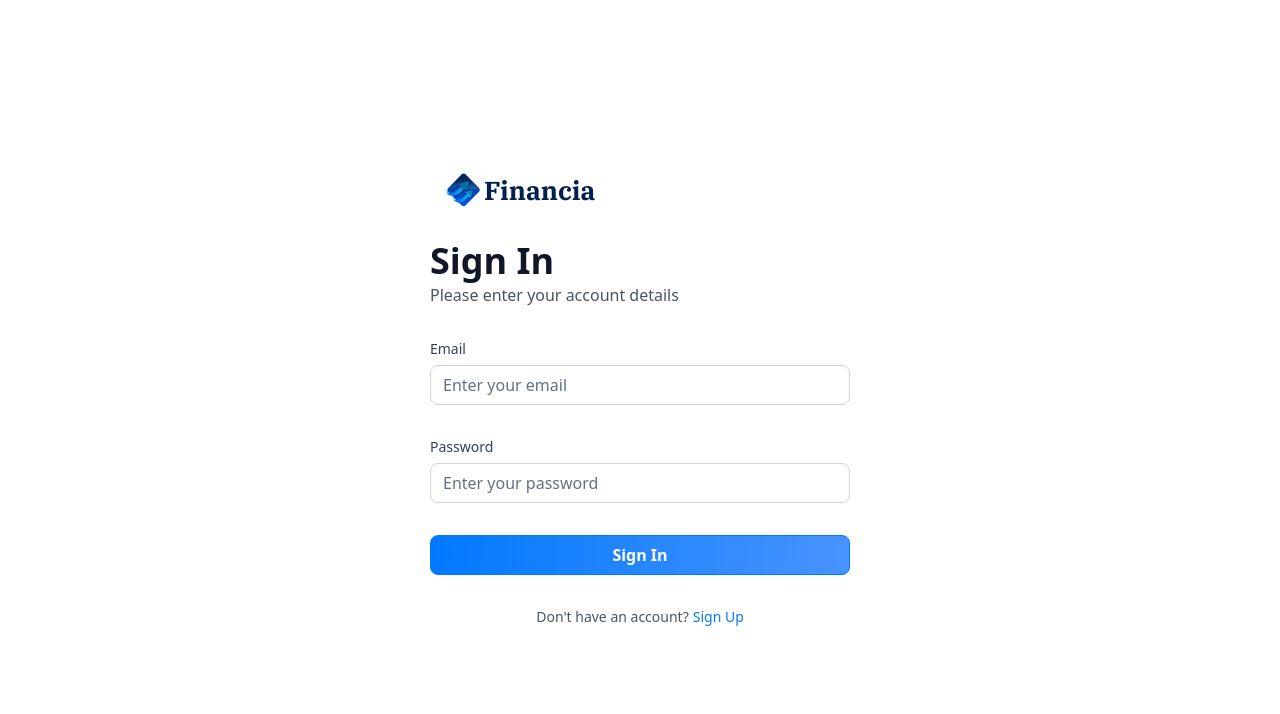
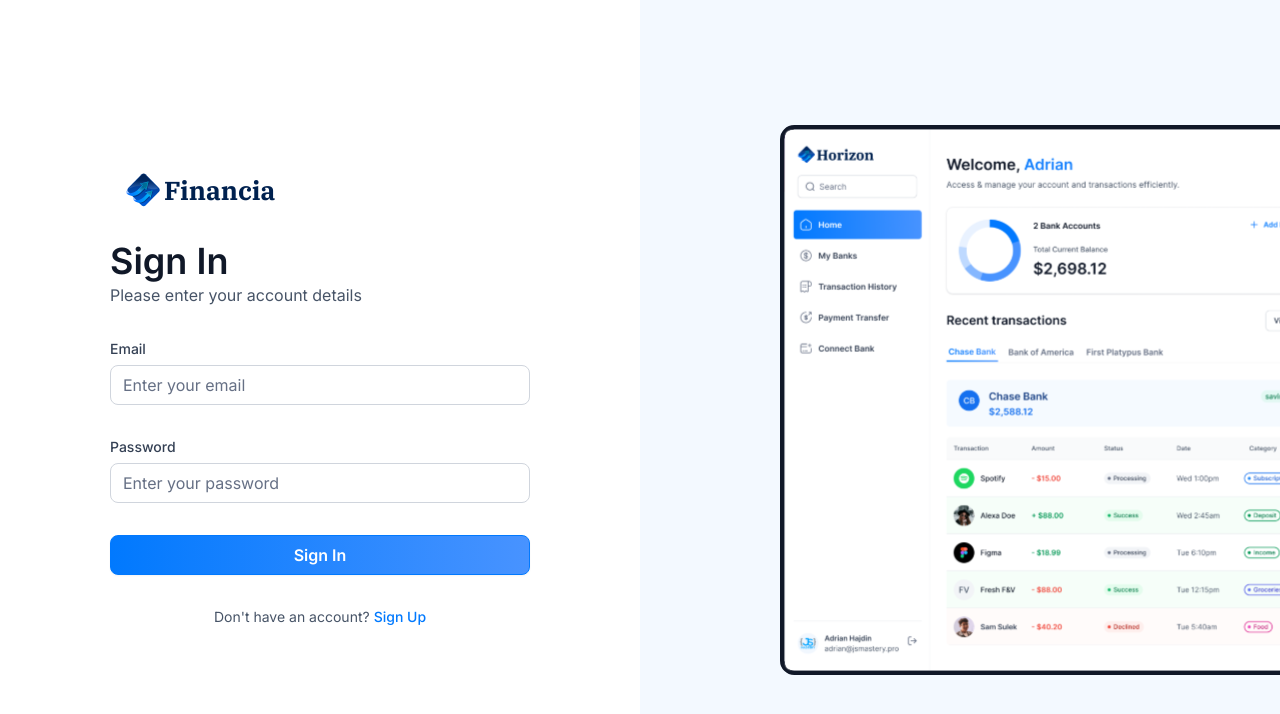
Before and after one commit to cald0145/Banking-App-V1, a Next.js app: page /sign-in in a window 1280 px wide. Shown: the top 714 px of the page. Built offline with nearby package versions, Linux system fonts and the light colour scheme.

Commit message:
Refactor layout for proper redirect after log out, add account example image in sign up and sign in page

```diff
--- a/app/(auth)/layout.tsx
+++ b/app/(auth)/layout.tsx
@@ -1,11 +1,23 @@
+import Image from "next/image";
+
 export default function RootLayout({
   children,
 }: Readonly<{
   children: React.ReactNode;
 }>) {
   return (
-    <main>
-        {children}
+    <main className="flex min-h-scren w-full justify-between font-inter">
+      {children}
+      <div className="auth-asset">
+        <div>
+          <Image
+            src="/icons/auth-image.svg"
+            alt="Account Page Image"
+            width={500}
+            height={500}
+          />
+        </div>
+      </div>
     </main>
   );
 }
--- a/app/(root)/layout.tsx
+++ b/app/(root)/layout.tsx
@@ -2,6 +2,7 @@
 import Sidebar from "@/components/Sidebar";
 import { getLoggedInUser } from "@/lib/actions/user.actions";
 import Image from "next/image";
+import { redirect } from "next/navigation";
 
 export default async function RootLayout({
   children,
@@ -9,6 +10,8 @@
   children: React.ReactNode;
 }>) {
   const loggedIn = await getLoggedInUser();
+
+  if(!loggedIn) redirect("/sign-in");
 
   return (
     <main className="flex h-screen w-full font-inter">
--- a/components/Footer.tsx
+++ b/components/Footer.tsx
@@ -14,14 +14,14 @@
   return (
     <footer className="footer">
       <div className={type === 'mobile' ? 'footer_name-mobile' : 'footer_name'}>
-        <p className="text-xl font-bold text-gray-700">{user.name[0]}</p>
+        <p className="text-xl font-bold text-gray-700">{user?.name[0]}</p>
       </div>
       <div className={type === 'mobile' ? 'footer_email-mobile' : 'footer_email'}>
         <h1 className="text-14 truncate text-gray-700 font-semibold">
-            {user.name}
+            {user?.name}
         </h1>
         <p className="text-14 truncate font-normal text-gray-600">
-        {user.email}
+        {user?.email}
         </p>
       </div>
       <div className="footer_image" onClick={handleLogOut}>
```
